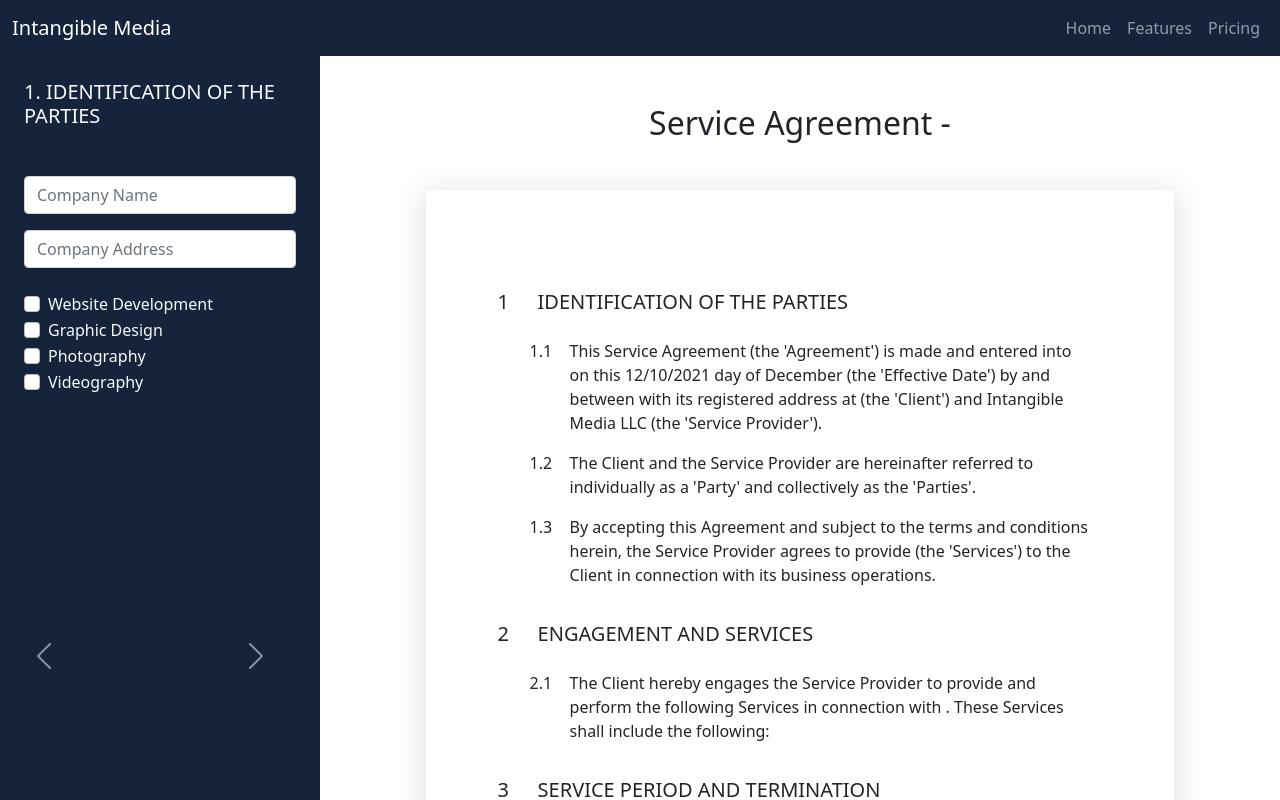
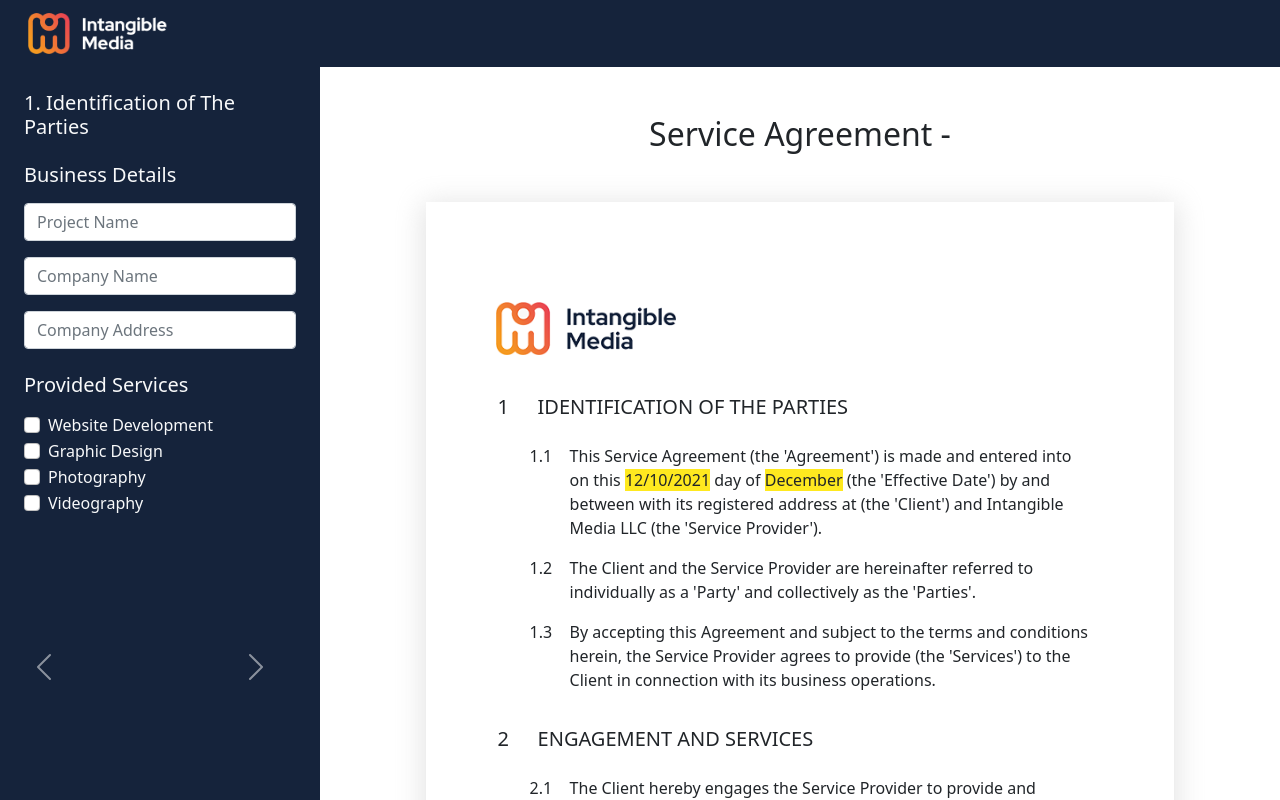
Before and after one commit to Bowtieman143/simplyfill, a Next.js app in the folder frontend/: page / in a window 1280 px wide. Built offline with nearby package versions, Linux system fonts and the light colour scheme.

Commit message:
Added the start and end date function ality

```diff
--- a/frontend/components/ContractSections/IdentificationOfTheParties.js
+++ b/frontend/components/ContractSections/IdentificationOfTheParties.js
@@ -16,10 +16,13 @@ export default function IdentificationOfTheParties(props) {
         <li>
           <p>
             This Service Agreement (the 'Agreement') is made and entered into on
-            this {currentDate} day of {currentMonth} (the 'Effective Date') by
-            and between {businessName} with its registered address at{" "}
-            {businessAddress} (the 'Client') and Intangible Media LLC (the
-            'Service Provider').
+            this <span className="contract-alteration">{currentDate}</span> day
+            of <span className="contract-alteration">{currentMonth}</span> (the
+            'Effective Date') by and between{" "}
+            <span className="contract-alteration">{businessName}</span> with its
+            registered address at{" "}
+            <span className="contract-alteration">{businessAddress}</span> (the
+            'Client') and Intangible Media LLC (the 'Service Provider').
           </p>
         </li>
         <li>
@@ -33,7 +36,7 @@ export default function IdentificationOfTheParties(props) {
             By accepting this Agreement and subject to the terms and conditions
             herein, the Service Provider agrees to provide{" "}
             {selectedServices.map((service) => (
-              <span>{`${service.name} `}</span>
+              <span className="contract-alteration">{`${service.name} `}</span>
             ))}{" "}
             (the 'Services') to the Client in connection with its business
             operations.
--- a/frontend/components/navbar.js
+++ b/frontend/components/navbar.js
@@ -1,16 +1,21 @@
-import { Container, Navbar, Nav } from 'react-bootstrap'
+import { Container, Navbar, Nav } from "react-bootstrap";
 
 export default function MainNavbar(props) {
   return (
     <Navbar bg="dark" variant="dark">
-            <Container fluid className="px-0">
-                <Navbar.Brand href="#home">Intangible Media</Navbar.Brand>
+      <Container fluid className="px-3">
+        <Navbar.Brand href="#home">
+          <img
+            alt=""
+            src="/logo.png"
+            width="140"
+            className="d-inline-block align-top"
+          />
+        </Navbar.Brand>
         <Nav className="ml-auto">
-                    <Nav.Link href="#home">Home</Nav.Link>
-                    <Nav.Link href="#features">Features</Nav.Link>
-                    <Nav.Link href="#pricing">Pricing</Nav.Link>
+
         </Nav>
       </Container>
     </Navbar>
-    )
+  );
 }
--- a/frontend/components/primary.js
+++ b/frontend/components/primary.js
@@ -30,16 +30,26 @@ export default function Sidebar(props) {
 
   const {
     businessName,
+    projectName,
     businessAddress,
     selectedServices,
     selectedSubServices,
     isRetainer,
+    selectedRetainerSubServices,
+    contractStartDate,
+    contractEndDate,
   } = props;
 
   return (
     <Col md={9} id="primary" className="pt-5">
       <h2 className="text-center mb-5">Service Agreement - {businessName}</h2>
       <div id="contract">
+        <img
+          alt=""
+          src="/logo-dark.png"
+          width="180"
+          className="d-inline-block align-top"
+        />
         <ol className="">
           <IdentificationOfTheParties
             businessName={businessName}
@@ -49,11 +59,20 @@ export default function Sidebar(props) {
             selectedServices={selectedServices}
           />
           <EngagementAndServices
+            businessName={businessName}
             selectedServices={selectedServices}
             selectedSubServices={selectedSubServices}
             isRetainer={isRetainer}
+            selectedRetainerSubServices={selectedRetainerSubServices}
+            projectName={projectName}
           />
-          <ServicePeriodAndTermination />
+          <ServicePeriodAndTermination
+            currentDate={currentDate}
+            currentMonth={currentMonth}
+            businessAddress={businessAddress}
+            contractStartDate={contractStartDate}
+            contractEndDate={contractEndDate}
+          />
           <FeesForServicesPerformed />
           <ObligationsOfTheClient />
           <li>
--- a/frontend/components/sidebar.js
+++ b/frontend/components/sidebar.js
@@ -2,6 +2,8 @@ import { Col, Form, Row, Button, Carousel } from "react-bootstrap";
 
 export default function Sidebar(props) {
   const {
+    projectName,
+    setProjectName,
     isRetainer,
     setIsRetainer,
     businessName,
@@ -14,16 +16,35 @@ export default function Sidebar(props) {
     setSelectedServices,
     selectedSubServices,
     setSelectedSubServices,
+    selectedRetainerSubServices,
+    setSelectedRetainerSubServices,
+    contractStartDate,
+    setContractStartDate,
+    contractEndDate,
+    setContractEndDate,
   } = props;
 
   return (
     <Col md={3} id="sidebar" className="bg-dark text-light h-100 p-4">
       <Carousel controls={true} indicators={false} interval={null}>
         <Carousel.Item>
-          <h5 className="mb-5">1. IDENTIFICATION OF THE PARTIES</h5>
+          <h5 className="mb-2">1. Identification of The Parties</h5>
           <Form className="mb-5">
+            <h5 className="mt-4 mb-3">Business Details</h5>
             <Row className="mb-3">
-              <Form.Group as={Col} controlId="formGridEmail">
+              <Form.Group as={Col} controlId="formprojectname">
+                <Form.Control
+                  type="text"
+                  placeholder="Project Name"
+                  value={projectName}
+                  onChange={(e) => {
+                    setProjectName(e.target.value);
+                  }}
+                />
+              </Form.Group>
+            </Row>
+            <Row className="mb-3">
+              <Form.Group as={Col} controlId="formbusinessname">
                 <Form.Control
                   type="text"
                   placeholder="Company Name"
@@ -34,7 +55,7 @@ export default function Sidebar(props) {
                 />
               </Form.Group>
             </Row>
-            <Row className="mb-9">
+            <Row className="mb-3">
               <Form.Group as={Col} controlId="formGridEmail">
                 <Form.Control
                   type="text"
@@ -46,8 +67,9 @@ export default function Sidebar(props) {
                 />
               </Form.Group>
             </Row>
-            <Row className="my-9">
-              <Form.Group className="my-4" controlId="formBasicCheckbox">
+            <h5 className="mt-4 mb-3">Provided Services</h5>
+            <Row className="mb-3">
+              <Form.Group className="mb-4" controlId="formBasicCheckbox">
                 {services.map((service) => (
                   <Form.Check
                     type="checkbox"
@@ -73,10 +95,10 @@ export default function Sidebar(props) {
           </Form>
         </Carousel.Item>
         <Carousel.Item>
-          <h5 className="">2. ENGAGEMENT AND SERVICES</h5>
+          <h5 className="mb-2">2. Engagement and Services</h5>
           <Form>
             <Row className="my-9">
-              <Form.Group className="my-3" controlId="formretainercheckbox">
+              <Form.Group className="my-2" controlId="formretainercheckbox">
                 <Form.Check
                   type="checkbox"
                   id="retainer-checkbox"
@@ -90,11 +112,13 @@ export default function Sidebar(props) {
                   }}
                 />
               </Form.Group>
+            </Row>
+            <h5 className="mt-4 mb-4">Single Project</h5>
+            <Row>
               {selectedServices.map((service) => (
-                <div>
-                  <h6>{service.name}</h6>
-                  <hr />
-                  <Form.Group className="mb-3">
+                <>
+                  <h6 className="mb-3">{service.name}</h6>
+                  <Form.Group className="mb-4">
                     {service.subServices.map((subService) => (
                       <Form.Check
                         type="checkbox"
@@ -119,16 +143,19 @@ export default function Sidebar(props) {
                       />
                     ))}
                   </Form.Group>
-                </div>
+                </>
               ))}
+            </Row>
 
-              {isRetainer && (
-                <div>
+            {isRetainer && (
+              <div>
+                <hr />
+                <h5 className="mt-4 mb-4">Retainer Work</h5>
+                <Row>
                   {selectedServices.map((service) => (
-                    <div>
-                      <h6>{service.name}</h6>
-                      <hr />
-                      <Form.Group className="mb-3">
+                    <>
+                      <h6 className="mb-3">{service.name}</h6>
+                      <Form.Group className="mb-4">
                         {service.subServices.map((subService) => (
                           <Form.Check
                             type="checkbox"
@@ -137,15 +164,16 @@ export default function Sidebar(props) {
                             key={subService}
                             onChange={(e) => {
                               if (e.target.checked === true) {
-                                setSelectedSubServices([
-                                  ...selectedSubServices,
+                                setSelectedRetainerSubServices([
+                                  ...selectedRetainerSubServices,
                                   subService,
                                 ]);
                               } else {
-                                setSelectedSubServices(
-                                  selectedSubServices.filter(
-                                    (deselectedSubService) =>
-                                      deselectedSubService !== subService
+                                setSelectedRetainerSubServices(
+                                  selectedRetainerSubServices.filter(
+                                    (deselectedRetainerSubService) =>
+                                      deselectedRetainerSubService !==
+                                      subService
                                   )
                                 );
                               }
@@ -153,11 +181,28 @@ export default function Sidebar(props) {
                           />
                         ))}
                       </Form.Group>
-                    </div>
+                    </>
                   ))}
-                </div>
-              )}
-            </Row>
+                </Row>
+              </div>
+            )}
+          </Form>
+        </Carousel.Item>
+        <Carousel.Item>
+          <h5 className="mb-2">3. Service Period and Termination</h5>
+          <Form className="mb-5">
+            <h6 className="mt-4 mb-3">Contract Start Date</h6>
+            <Form.Group className="mb-3" controlId="formstartdate">
+              <Form.Control type="date" value={contractStartDate} onChange={(e) => {
+                setContractStartDate(e.target.value)
+              }}/>
+            </Form.Group>
+            <h6 className="mt-4 mb-3">Contract End Date</h6>
+            <Form.Group className="mb-3" controlId="formenddate">
+              <Form.Control type="date" value={contractEndDate} onChange={(e) => {
+                setContractEndDate(e.target.value)
+              }}/>
+            </Form.Group>
           </Form>
         </Carousel.Item>
       </Carousel>
--- a/frontend/pages/index.js
+++ b/frontend/pages/index.js
@@ -6,11 +6,16 @@ import Sidebar from "../components/sidebar";
 import Primary from "../components/primary";
 
 export default function Home() {
-  const [isRetainer, setIsRetainer] = useState(false)
+  const [isRetainer, setIsRetainer] = useState(false);
+  const [projectName, setProjectName] = useState("");
   const [businessName, setBusinessName] = useState("");
   const [businessAddress, setBusinessAddress] = useState("");
+  const [contractStartDate, setContractStartDate] = useState("");
+  const [contractEndDate, setContractEndDate] = useState("");
   const [selectedServices, setSelectedServices] = useState([]);
-  const [selectedSubServices, setSelectedSubServices] = useState([])
+  const [selectedSubServices, setSelectedSubServices] = useState([]);
+  const [selectedRetainerSubServices, setSelectedRetainerSubServices] =
+    useState([]);
   const [services, setServices] = useState([
     {
       name: "Website Development",
@@ -29,23 +34,16 @@ export default function Home() {
         "Brand Guide",
         "Website Mockups",
         "Website Prototypes",
-        "1 Hour Website Consultation"
+        "1 Hour Website Consultation",
       ],
     },
     {
       name: "Photography",
-      subServices: [
-        "Headshots",
-        "Interior Shots",
-        "Exterior Shots"
-      ],
+      subServices: ["Headshots", "Interior Shots", "Exterior Shots"],
     },
     {
       name: "Videography",
-      subServices: [
-        "30 Second Promotional Video",
-        "5 Minute Video"
-      ],
+      subServices: ["30 Second Promotional Video", "5 Minute Video"],
     },
   ]);
 
@@ -66,6 +64,8 @@ export default function Home() {
           <Sidebar
             businessName={businessName}
             setBusinessName={setBusinessName}
+            projectName={projectName}
+            setProjectName={setProjectName}
             businessAddress={businessAddress}
             setBusinessAddress={setBusinessAddress}
             services={services}
@@ -76,13 +76,23 @@ export default function Home() {
             setSelectedSubServices={setSelectedSubServices}
             isRetainer={isRetainer}
             setIsRetainer={setIsRetainer}
+            selectedRetainerSubServices={selectedRetainerSubServices}
+            setSelectedRetainerSubServices={setSelectedRetainerSubServices}
+            contractStartDate={contractStartDate}
+            setContractStartDate={setContractStartDate}
+            contractEndDate={contractEndDate}
+            setContractEndDate={setContractEndDate}
           />
           <Primary
             businessName={businessName}
+            projectName={projectName}
             businessAddress={businessAddress}
             selectedServices={selectedServices}
             selectedSubServices={selectedSubServices}
             isRetainer={isRetainer}
+            selectedRetainerSubServices={selectedRetainerSubServices}
+            contractStartDate={contractStartDate}
+            contractEndDate={contractEndDate}
           />
         </Row>
       </Container>
--- a/frontend/styles/style.scss
+++ b/frontend/styles/style.scss
@@ -16,7 +16,7 @@ body {
 
 /* Track */
 ::-webkit-scrollbar-track {
-  background: #f1f1f1;
+  background: $dark;
 }
 
 /* Handle */
@@ -38,12 +38,12 @@ a {
 }
 
 #primary {
-  height: calc(100vh - 56px);
+  height: calc(100vh - 67.3px);
   overflow-y: scroll;
 }
 
 #sidebar{
-  min-height: calc(100vh - 56px);
+  min-height: calc(100vh - 67.3px);
   overflow-y: hidden;
 }
 
@@ -54,6 +54,15 @@ a {
   padding: 100px 80px;
   box-shadow: 0px 4px 26px 3px rgba(193, 193, 193, 0.45);
   /* overflow-y: scroll; */
+}
+
+#contract img {
+  margin-left: -10px;
+  margin-bottom: 40px;
+}
+
+#contract span.contract-alteration {
+  background-color: #ffe91f;
 }
 
 #primary #contract ol {
```
Also changed, not shown: frontend/components/ContractSections/EngagementAndServices.js (+31 -5 lines), frontend/components/ContractSections/ServicePeriodAndTermination.js (+48 -4 lines). Lines whose indentation alone changed are shown as unchanged.
